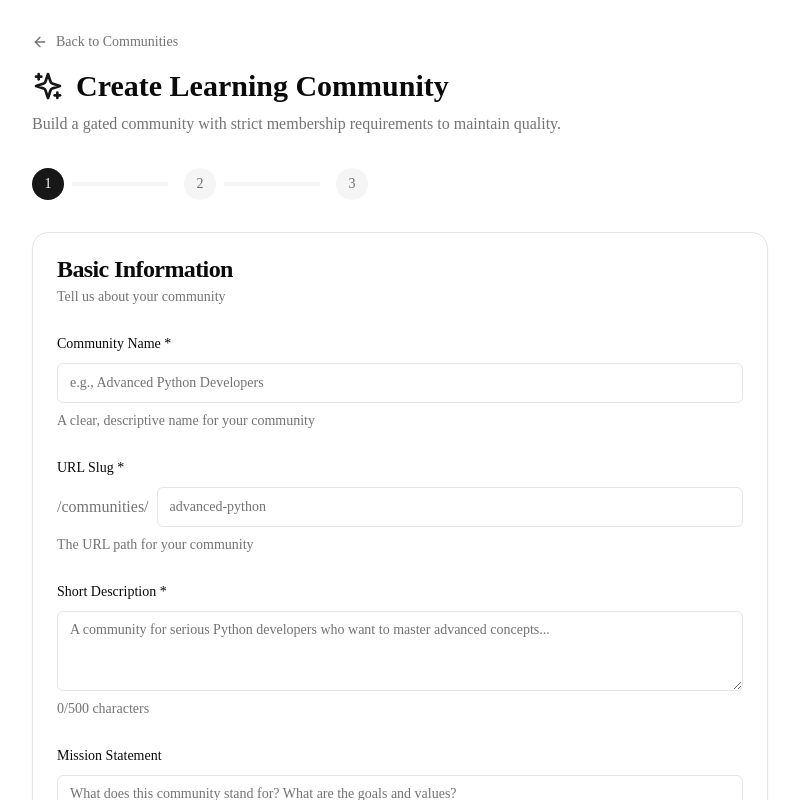
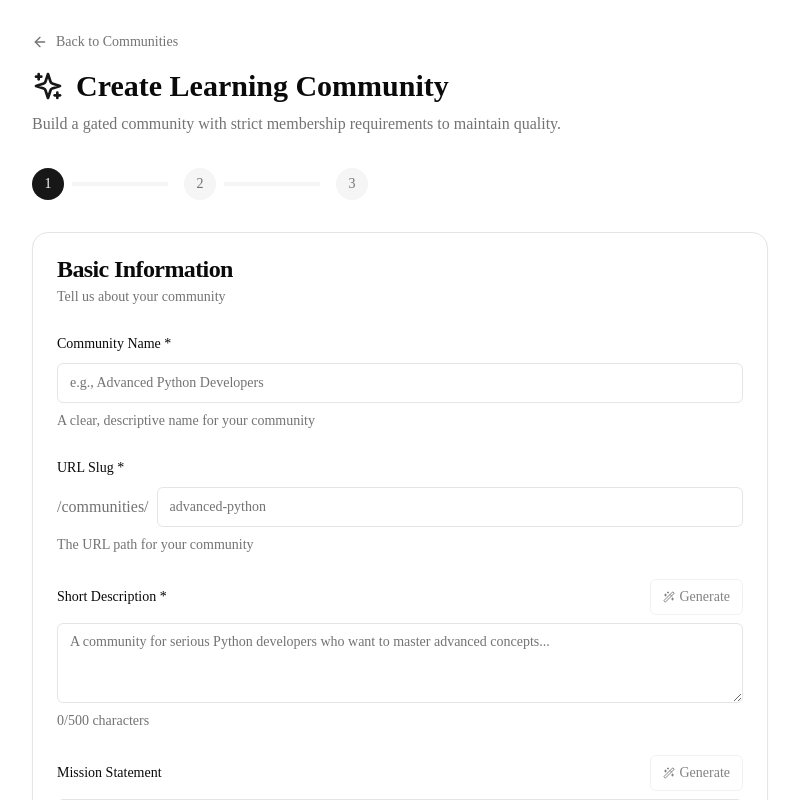
Before and after one commit to Qadam-AI/qadam-frontend, a Next.js app: page /communities/create in a window 1280 px wide. Shown: the top 800 px of the page, without its empty margins (240-1039 px from the left). Built offline with nearby package versions, Linux system fonts and the light colour scheme.

Commit message:
feat: add custom category input for 'Other' and AI generation buttons for description/mission

```diff
--- a/src/app/communities/create/page.tsx
+++ b/src/app/communities/create/page.tsx
@@ -36,7 +36,7 @@ import {
 import {
   ArrowLeft, ArrowRight, Loader2, Sparkles, Globe, Lock,
   UserPlus, GraduationCap, Code, TrendingUp, Brain, FlaskConical,
-  Scale, Building2, BookOpen, Palette, Music, Wrench, X
+  Scale, Building2, BookOpen, Palette, Music, Wrench, X, Wand2
 } from 'lucide-react'
 
 const CATEGORIES = [
@@ -72,6 +72,7 @@ const formSchema = z.object({
   description: z.string().min(10, 'Description must be at least 10 characters').max(500),
   mission: z.string().max(5000).optional().or(z.literal('')),
   category: z.string().min(1, 'Please select a category'),
+  customCategory: z.string().max(50).optional().or(z.literal('')),
   difficulty: z.string().min(1, 'Please select a difficulty level'),
   visibility: z.string().min(1, 'Please select visibility'),
   tags: z.array(z.string()).max(10),
@@ -96,6 +97,7 @@ export default function CreateCommunityPage() {
       description: '',
       mission: '',
       category: '',
+      customCategory: '',
       difficulty: '',
       visibility: 'public',
       tags: [],
@@ -106,11 +108,16 @@ export default function CreateCommunityPage() {
 
   const createMutation = useMutation({
     mutationFn: async (data: FormData) => {
+      // Use customCategory as category name if "other" is selected
+      const categoryValue = data.category === 'other' && data.customCategory
+        ? data.customCategory.toLowerCase().replace(/\s+/g, '_')
+        : data.category
+
       const payload = {
         name: data.name,
         description: data.description,
         mission: data.mission || undefined,
-        category: data.category,
+        category: categoryValue,
         difficulty: data.difficulty,
         visibility: data.visibility,
         tags: data.tags,
@@ -133,6 +140,44 @@ export default function CreateCommunityPage() {
         variant: 'destructive',
         title: 'Failed to create community',
         description: error.response?.data?.detail || 'An error occurred',
+      })
+    },
+  })
+
+  const generateDescriptionMutation = useMutation({
+    mutationFn: async (field: 'description' | 'mission') => {
+      const name = form.getValues('name')
+      const category = form.getValues('category')
+      const customCategory = form.getValues('customCategory')
+
+      if (!name) {
+        throw new Error('Please enter a community name first')
+      }
+
+      const res = await api.post('/api/v1/chat/generate', {
+        prompt: `Generate a ${field === 'description' ? 'short description' : 'mission statement'} for a learning community called "${name}"`,
+        generation_type: field === 'description' ? 'community_description' : 'community_mission',
+        context: {
+          name,
+          category: category === 'other' ? customCategory : category,
+          difficulty: form.getValues('difficulty'),
+        },
+        max_tokens: field === 'description' ? 200 : 400,
+      })
+      return { text: res.data.generated_text, field }
+    },
+    onSuccess: (data) => {
+      form.setValue(data.field, data.text)
+      toast({
+        title: 'Generated!',
+        description: `${data.field === 'description' ? 'Description' : 'Mission'} generated. Feel free to modify it.`,
+      })
+    },
+    onError: (error: any) => {
+      toast({
+        variant: 'destructive',
+        title: 'Generation failed',
+        description: error.message || 'Could not generate content. Please try again.',
       })
     },
   })
@@ -290,7 +335,24 @@ export default function CreateCommunityPage() {
                     name="description"
                     render={({ field }) => (
                       <FormItem>
-                        <FormLabel>Short Description *</FormLabel>
+                        <div className="flex items-center justify-between">
+                          <FormLabel>Short Description *</FormLabel>
+                          <Button
+                            type="button"
+                            variant="outline"
+                            size="sm"
+                            onClick={() => generateDescriptionMutation.mutate('description')}
+                            disabled={generateDescriptionMutation.isPending || !form.watch('name')}
+                            className="gap-1"
+                          >
+                            {generateDescriptionMutation.isPending && generateDescriptionMutation.variables === 'description' ? (
+                              <Loader2 className="w-3 h-3 animate-spin" />
+                            ) : (
+                              <Wand2 className="w-3 h-3" />
+                            )}
+                            Generate
+                          </Button>
+                        </div>
                         <FormControl>
                           <Textarea
                             placeholder="A community for serious Python developers who want to master advanced concepts..."
@@ -309,7 +371,24 @@ export default function CreateCommunityPage() {
                     name="mission"
                     render={({ field }) => (
                       <FormItem>
-                        <FormLabel>Mission Statement</FormLabel>
+                        <div className="flex items-center justify-between">
+                          <FormLabel>Mission Statement</FormLabel>
+                          <Button
+                            type="button"
+                            variant="outline"
+                            size="sm"
+                            onClick={() => generateDescriptionMutation.mutate('mission')}
+                            disabled={generateDescriptionMutation.isPending || !form.watch('name')}
+                            className="gap-1"
+                          >
+                            {generateDescriptionMutation.isPending && generateDescriptionMutation.variables === 'mission' ? (
+                              <Loader2 className="w-3 h-3 animate-spin" />
+                            ) : (
+                              <Wand2 className="w-3 h-3" />
+                            )}
+                            Generate
+                          </Button>
+                        </div>
                         <FormControl>
                           <Textarea
                             placeholder="What does this community stand for? What are the goals and values?"
@@ -371,6 +450,26 @@ export default function CreateCommunityPage() {
                       </FormItem>
                     )}
                   />
+
+                  {form.watch('category') === 'other' && (
+                    <FormField
+                      control={form.control}
+                      name="customCategory"
+                      render={({ field }) => (
+                        <FormItem>
+                          <FormLabel>Specify Category</FormLabel>
+                          <FormControl>
+                            <Input
+                              placeholder="e.g., Biology, Chemistry, Finance..."
+                              {...field}
+                            />
+                          </FormControl>
+                          <FormDescription>Enter a custom category name for your community</FormDescription>
+                          <FormMessage />
+                        </FormItem>
+                      )}
+                    />
+                  )}
 
                   <FormField
                     control={form.control}
```
